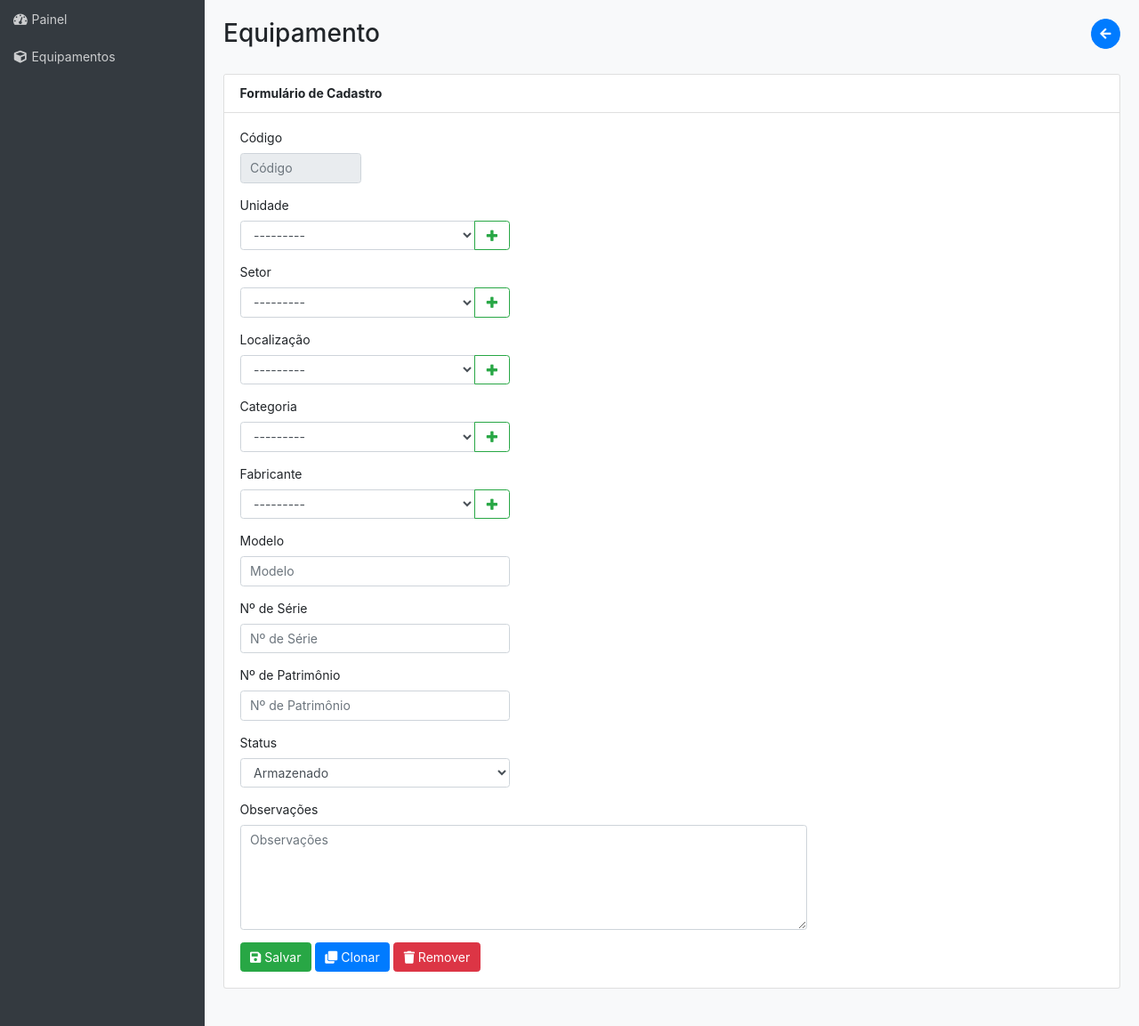
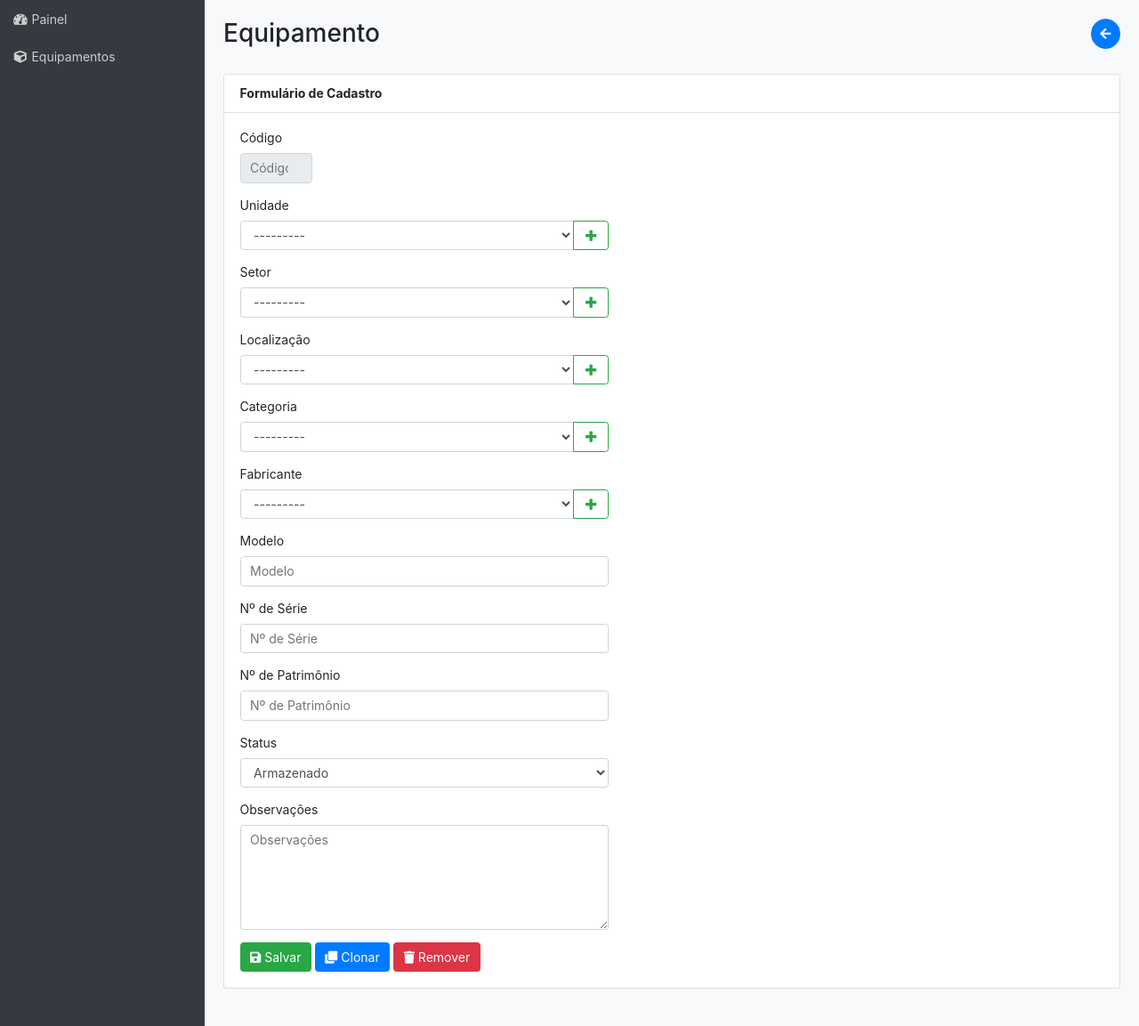
Before and after one commit to alexfructo/asset_manager, a Django app: template core/templates/asset_edit.html in a window 1280 px wide. Shown: the part 49-1202 px from the top of the page at 89% size. Run offline with Django 3.2, Linux system fonts and the light colour scheme; the template is opened without the code that fills it: values that come from a table or form of the project are taken from there, others are empty; some libraries are stand-ins or nearby versions.

Commit message:
Ajustes no layout do template da página de editar dados de equipamento.

```diff
--- a/core/templates/asset_edit.html
+++ b/core/templates/asset_edit.html
@@ -14,6 +14,8 @@
 <div class="card mb-4">
     <div class="card-header bg-white font-weight-bold">Formulário de Cadastro</div>
     <div class="card-body">
+        <div class="row">
+            <div class="col-md-8">
                 <form id="form" method="POST" action="{% url 'core:asset_edit' form.codigo.value %}">
                     <fieldset>
                         <div class="row">
@@ -23,19 +25,19 @@
                             </div>
                         </div>
                         <div class="row">
-                    <div class="form-group col-md-4">
+                            <div class="form-group col-md-8">
                                 <label for="{{form.localizacao.auto_id}}">{{form.localizacao.label}}</label>
                                 <div class="input-group">
                                     {% render_field form.localizacao class="form-control form-sm" placeholder=form.localizacao.label %}
                                     <div class="input-group-append">
-                                <a class="btn btn-outline-success" data-toggle="tooltip" title="Cadastrar Unidade"
-                                    href="#"><i class='fa fa-fw fa-plus'></i></a>
+                                        <a class="btn btn-outline-success" data-toggle="tooltip"
+                                            title="Cadastrar Unidade" href="#"><i class='fa fa-fw fa-plus'></i></a>
                                     </div>
                                 </div>
                             </div>
                         </div>
                         <div class="row">
-                    <div class="form-group col-md-4">
+                            <div class="form-group col-md-8">
                                 <label for="{{form.setor.auto_id}}">{{form.setor.label}}</label>
                                 <div class="input-group">
                                     {% render_field form.setor class="form-control form-sm" placeholder=form.setor.label %}
@@ -47,61 +49,61 @@
                             </div>
                         </div>
                         <div class="row">
-                    <div class="form-group col-md-4">
+                            <div class="form-group col-md-8">
                                 <label for="{{form.grupo.auto_id}}">{{form.grupo.label}}</label>
                                 <div class="input-group">
                                     {% render_field form.grupo class="form-control form-sm" placeholder=form.grupo.label %}
                                     <div class="input-group-append">
-                                <a class="btn btn-outline-success" data-toggle="tooltip" title="Cadastrar Localização"
-                                    href="#"><i class='fa fa-fw fa-plus'></i></a>
+                                        <a class="btn btn-outline-success" data-toggle="tooltip"
+                                            title="Cadastrar Localização" href="#"><i class='fa fa-fw fa-plus'></i></a>
                                     </div>
                                 </div>
                             </div>
                         </div>
                         <div class="row">
-                    <div class="form-group col-md-4">
+                            <div class="form-group col-md-8">
                                 <label for="{{form.categoria.auto_id}}">{{form.categoria.label}}</label>
                                 <div class="input-group">
                                     {% render_field form.categoria class="form-control form-sm" placeholder=form.categoria.label %}
                                     <div class="input-group-append">
-                                <a class="btn btn-outline-success" data-toggle="tooltip" title="Cadastrar Categoria"
-                                    href="#"><i class='fa fa-fw fa-plus'></i></a>
+                                        <a class="btn btn-outline-success" data-toggle="tooltip"
+                                            title="Cadastrar Categoria" href="#"><i class='fa fa-fw fa-plus'></i></a>
                                     </div>
                                 </div>
                             </div>
                         </div>
                         <div class="row">
-                    <div class="form-group col-md-4">
+                            <div class="form-group col-md-8">
                                 <label for="{{form.fabricante.auto_id}}">{{form.fabricante.label}}</label>
                                 <div class="input-group">
                                     {% render_field form.fabricante class="form-control form-sm" placeholder=form.fabricante.label %}
                                     <div class="input-group-append">
-                                <a class="btn btn-outline-success" data-toggle="tooltip" title="Cadastrar Fabricante"
-                                    href="#"><i class='fa fa-fw fa-plus'></i></a>
+                                        <a class="btn btn-outline-success" data-toggle="tooltip"
+                                            title="Cadastrar Fabricante" href="#"><i class='fa fa-fw fa-plus'></i></a>
                                     </div>
                                 </div>
                             </div>
                         </div>
                         <div class="row">
-                    <div class="form-group col-md-4">
+                            <div class="form-group col-md-8">
                                 <label for="{{form.modelo.auto_id}}">{{form.modelo.label}}</label>
                                 {% render_field form.modelo class="form-control form-sm" placeholder=form.modelo.label %}
                             </div>
                         </div>
                         <div class="row">
-                    <div class="form-group col-md-4">
+                            <div class="form-group col-md-8">
                                 <label for="{{form.numero_serie.auto_id}}">{{form.numero_serie.label}}</label>
                                 {% render_field form.numero_serie class="form-control form-sm" placeholder=form.numero_serie.label %}
                             </div>
                         </div>
                         <div class="row">
-                    <div class="form-group col-md-4">
+                            <div class="form-group col-md-8">
                                 <label for="{{form.numero_patrimonio.auto_id}}">{{form.numero_patrimonio.label}}</label>
                                 {% render_field form.numero_patrimonio class="form-control form-sm" placeholder=form.numero_patrimonio.label %}
                             </div>
                         </div>
                         <div class="row">
-                    <div class="form-group col-md-4">
+                            <div class="form-group col-md-8">
                                 <label for="{{form.status.auto_id}}">{{form.status.label}}</label>
                                 {% render_field form.status class="form-control form-sm" placeholder=form.status.label %}
                             </div>
@@ -119,6 +121,8 @@
                         </div>
                     </fieldset>
                 </form>
+            </div>
+        </div>
     </div>
 </div>
 {% endblock %}
```
Lines whose indentation alone changed are shown as unchanged.
